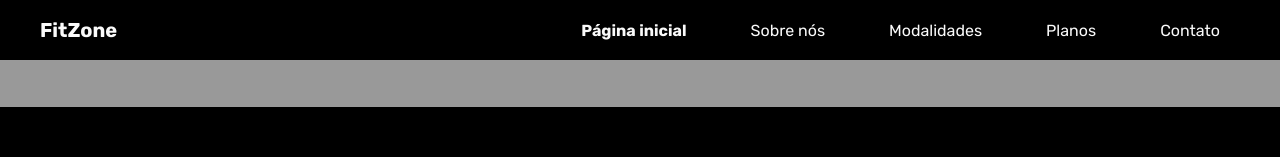
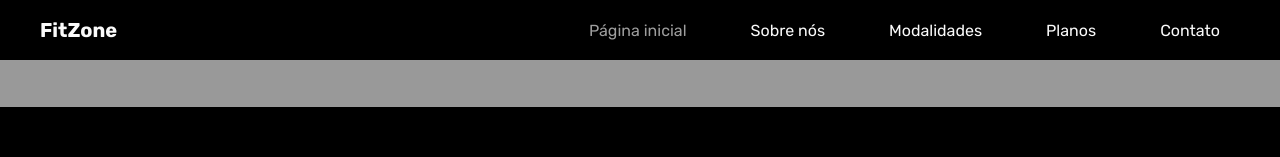
Before and after one commit to nicolasfreitas-dev/fitzone, a React (Vite) app: page / in a window 1280 px wide. In both pictures the pointer is over the link "Página inicial". Shown: the top 157 px of the page. Built offline with nearby package versions, Linux system fonts and the light colour scheme.

Commit message:
refactor: ensure fixed header is after all elements

```diff
--- a/src/components/Header/style.scss
+++ b/src/components/Header/style.scss
@@ -4,7 +4,7 @@
     position: fixed;
     top: 0;
     left: 0;
-    z-index: 1;
+    z-index: 2;
 
     display: flex;
     align-items: center;
@@ -47,7 +47,8 @@
             transition: all ease 0.3s;
 
             &:hover {
-                font-weight: bold;
+                color: var(--primary-gray);
+
             }
 
         }
```
